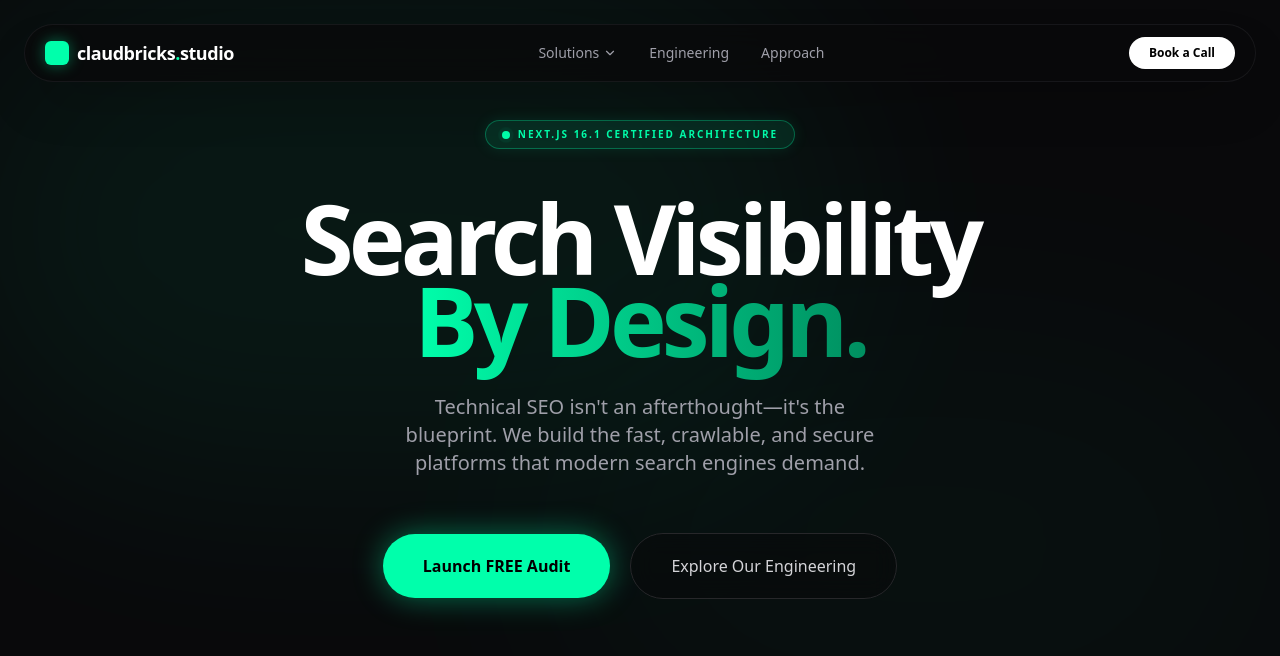
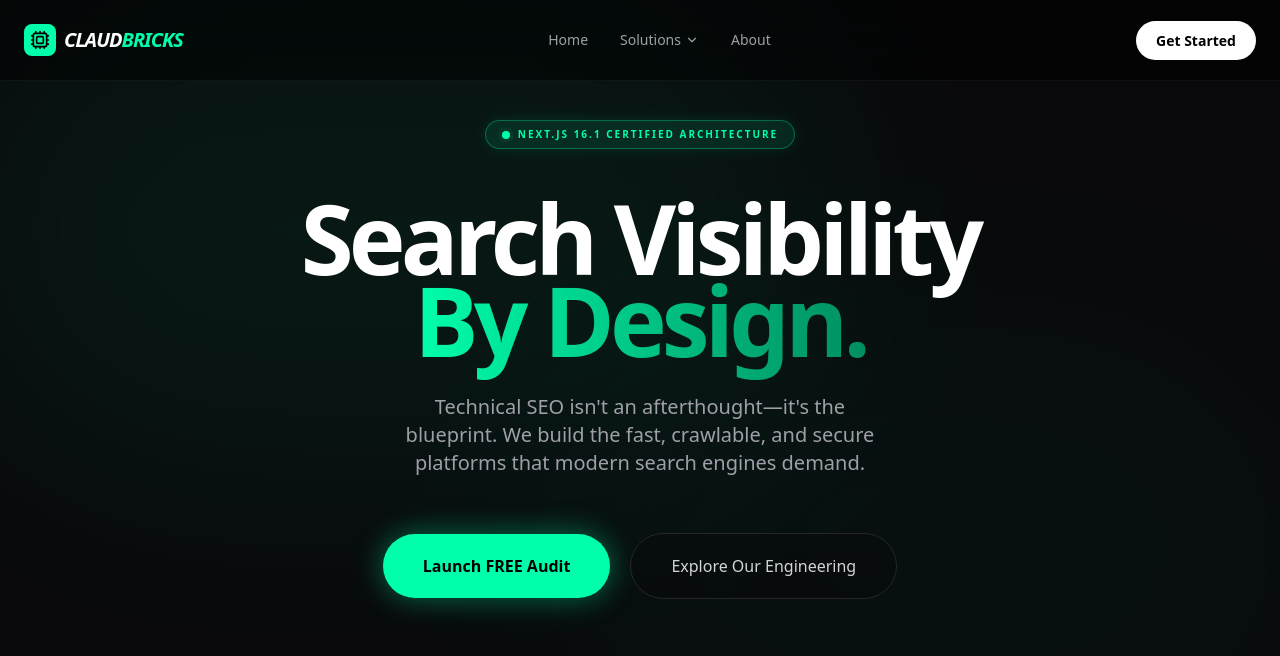
Before and after one commit to AmitMali/claudbricks-studio, a Next.js app: page / in a window 1280 px wide. Shown: the top 656 px of the page. Built offline with nearby package versions, Linux system fonts and the light colour scheme.

Commit message:
update: updated navlinks with services menu

```diff
--- a/components/Navbar.tsx
+++ b/components/Navbar.tsx
@@ -1,43 +1,44 @@
 "use client";
 import { useState } from "react";
-import { motion, AnimatePresence } from "framer-motion";
 import Link from "next/link";
-import { Menu, X, ChevronDown, Monitor, Zap, Search } from "lucide-react";
+import { Cpu, ChevronDown, Menu, X } from "lucide-react";
+
+const solutions = [
+  { name: "AI Automation", href: "/services/ai-automation" },
+  { name: "SEO Services", href: "/services/seo" },
+  { name: "Software Development", href: "/services/software-development" },
+  { name: "Web Development", href: "/services/web-development" },
+  { name: "Digital Marketing", href: "/services/digital-marketing" },
+];
 
 export default function Navbar() {
   const [isOpen, setIsOpen] = useState(false);
-  const [activeSubmenu, setActiveSubmenu] = useState<string | null>(null);
-
-  const solutions = [
-    { name: "Technical SEO", icon: <Search size={16} />, href: "#" },
-    { name: "Core Web Vitals", icon: <Zap size={16} />, href: "#" },
-    { name: "Architecture", icon: <Monitor size={16} />, href: "#" },
-  ];
 
   return (
-    <nav className="fixed top-0 left-0 right-0 z-[100] p-4 md:p-6">
-      <div className="mx-auto max-w-7xl">
-        <div className="flex items-center justify-between px-5 py-3 rounded-full border border-zinc-800/50 bg-zinc-950/80 backdrop-blur-xl shadow-2xl">
+    <nav className="fixed top-0 w-full z-50 border-b border-white/5 bg-black/50 backdrop-blur-xl">
+      <div className="max-w-7xl mx-auto px-6 h-20 flex items-center justify-between">
         {/* Logo */}
-          <Link href="/" className="flex items-center gap-2 z-[110]">
-            <motion.div
-              whileHover={{ rotate: 180 }}
-              className="h-6 w-6 bg-[#00FFAB] rounded-md shadow-[0_0_15px_rgba(0,255,171,0.4)]"
-            />
-            <span className="font-display font-bold text-lg tracking-tight text-white">
-              claudbricks<span className="text-[#00FFAB]">.</span>studio
+        <Link href="/" className="flex items-center gap-2 group">
+          <div className="bg-[#00FFAB] p-1.5 rounded-lg">
+            <Cpu size={20} className="text-black" />
+          </div>
+          <span className="text-white font-black tracking-tighter text-xl uppercase italic">
+            Claud<span className="text-[#00FFAB]">Bricks</span>
           </span>
         </Link>
 
         {/* Desktop Navigation */}
-          <div className="hidden md:flex items-center gap-8 text-sm font-medium text-zinc-400">
+        <div className="hidden md:flex items-center gap-8">
+          <Link
+            href="/"
+            className="text-zinc-400 hover:text-white text-sm font-medium transition-colors"
+          >
+            Home
+          </Link>
+
           {/* Solutions Dropdown */}
-            <div
-              className="relative group cursor-pointer"
-              onMouseEnter={() => setActiveSubmenu("solutions")}
-              onMouseLeave={() => setActiveSubmenu(null)}
-            >
-              <button className="flex items-center gap-1 group-hover:text-[#00FFAB] transition-colors">
+          <div className="relative group">
+            <button className="flex items-center gap-1 text-zinc-400 group-hover:text-white text-sm font-medium transition-colors">
               Solutions{" "}
               <ChevronDown
                 size={14}
@@ -45,92 +46,65 @@ export default function Navbar() {
               />
             </button>
 
-              <AnimatePresence>
-                {activeSubmenu === "solutions" && (
-                  <motion.div
-                    initial={{ opacity: 0, y: 10, scale: 0.95 }}
-                    animate={{ opacity: 1, y: 0, scale: 1 }}
-                    exit={{ opacity: 0, y: 10, scale: 0.95 }}
-                    className="absolute top-full left-0 mt-4 w-56 p-2 rounded-2xl border border-zinc-800 bg-zinc-950 shadow-3xl"
-                  >
+            <div className="absolute top-full left-0 mt-2 w-56 bg-zinc-900 border border-white/10 rounded-2xl p-2 opacity-0 invisible group-hover:opacity-100 group-hover:visible transition-all duration-200 shadow-2xl">
               {solutions.map((item) => (
                 <Link
                   key={item.name}
                   href={item.href}
-                        className="flex items-center gap-3 p-3 rounded-xl hover:bg-zinc-900 text-zinc-400 hover:text-[#00FFAB] transition-all"
+                  className="block px-4 py-3 text-zinc-400 hover:text-[#00FFAB] hover:bg-white/5 rounded-xl text-sm transition-all"
                 >
-                        {item.icon}
                   {item.name}
                 </Link>
               ))}
-                  </motion.div>
-                )}
-              </AnimatePresence>
+            </div>
           </div>
 
           <Link
-              href="#engineering"
-              className="hover:text-[#00FFAB] transition-colors"
+            href="/about"
+            className="text-zinc-400 hover:text-white text-sm font-medium transition-colors"
           >
-              Engineering
-            </Link>
-            <Link
-              href="#approach"
-              className="hover:text-[#00FFAB] transition-colors"
-            >
-              Approach
+            About
           </Link>
         </div>
 
-          {/* Action Button & Mobile Toggle */}
-          <div className="flex items-center gap-3">
-            <button className="hidden sm:block bg-white text-black text-xs font-bold px-5 py-2 rounded-full hover:bg-[#00FFAB] transition-all active:scale-95">
-              Book a Call
-            </button>
+        {/* CTA Button */}
+        <div className="hidden md:block">
+          <Link
+            href="/contact"
+            className="bg-white text-black px-5 py-2.5 rounded-full text-sm font-bold hover:bg-[#00FFAB] transition-all"
+          >
+            Get Started
+          </Link>
+        </div>
 
+        {/* Mobile Toggle */}
         <button
+          className="md:hidden text-white"
           onClick={() => setIsOpen(!isOpen)}
-              className="md:hidden p-2 text-zinc-400 hover:text-white z-[110]"
         >
-              {isOpen ? <X size={24} /> : <Menu size={24} />}
+          {isOpen ? <X /> : <Menu />}
         </button>
       </div>
-        </div>
-      </div>
 
-      {/* Mobile Menu Overlay */}
-      <AnimatePresence>
+      {/* Mobile Menu */}
       {isOpen && (
-          <motion.div
-            initial={{ opacity: 0, height: 0 }}
-            animate={{ opacity: 1, height: "auto" }}
-            exit={{ opacity: 0, height: 0 }}
-            className="absolute top-20 left-4 right-4 overflow-hidden rounded-3xl border border-zinc-800 bg-zinc-950/95 backdrop-blur-2xl md:hidden shadow-3xl"
-          >
-            <div className="p-6 flex flex-col gap-5">
-              <div className="text-zinc-500 text-[10px] uppercase tracking-widest font-bold">
-                Menu
-              </div>
+        <div className="md:hidden bg-black border-b border-white/5 p-6 space-y-4">
           {solutions.map((item) => (
             <Link
               key={item.name}
               href={item.href}
-                  className="flex items-center gap-4 text-lg font-medium text-zinc-300 hover:text-[#00FFAB]"
+              className="block text-zinc-400 text-lg"
+              onClick={() => setIsOpen(false)}
             >
-                  <span className="p-2 bg-zinc-900 rounded-lg text-[#00FFAB]">
-                    {item.icon}
-                  </span>
               {item.name}
             </Link>
           ))}
-              <hr className="border-zinc-800" />
-              <button className="w-full bg-[#00FFAB] text-black font-bold py-4 rounded-2xl active:scale-95 transition-transform">
-                Book a Call
-              </button>
+          <hr className="border-white/5" />
+          <Link href="/contact" className="block text-[#00FFAB] font-bold">
+            Get Started
+          </Link>
         </div>
-          </motion.div>
       )}
-      </AnimatePresence>
     </nav>
   );
 }
```
Lines whose indentation alone changed are shown as unchanged.
